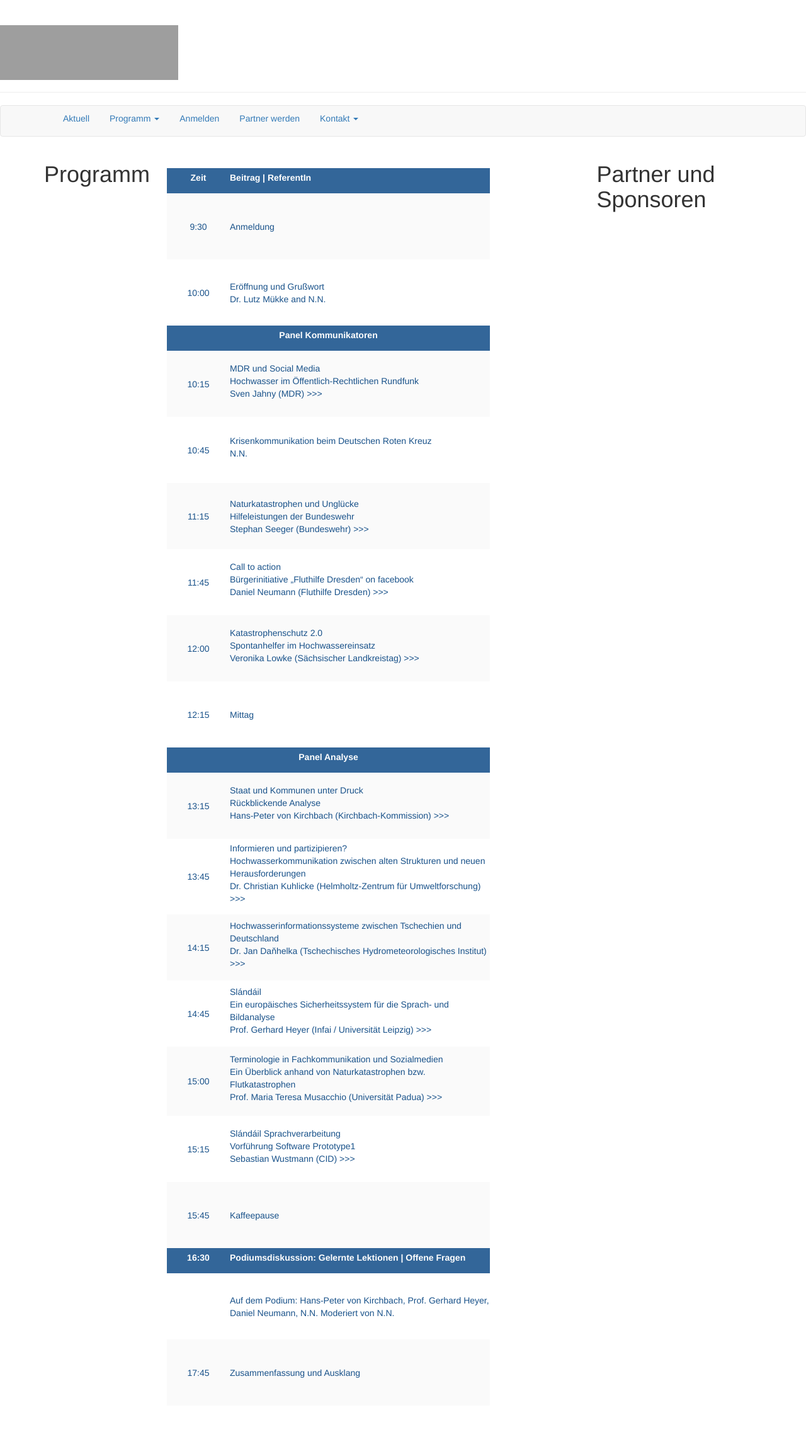
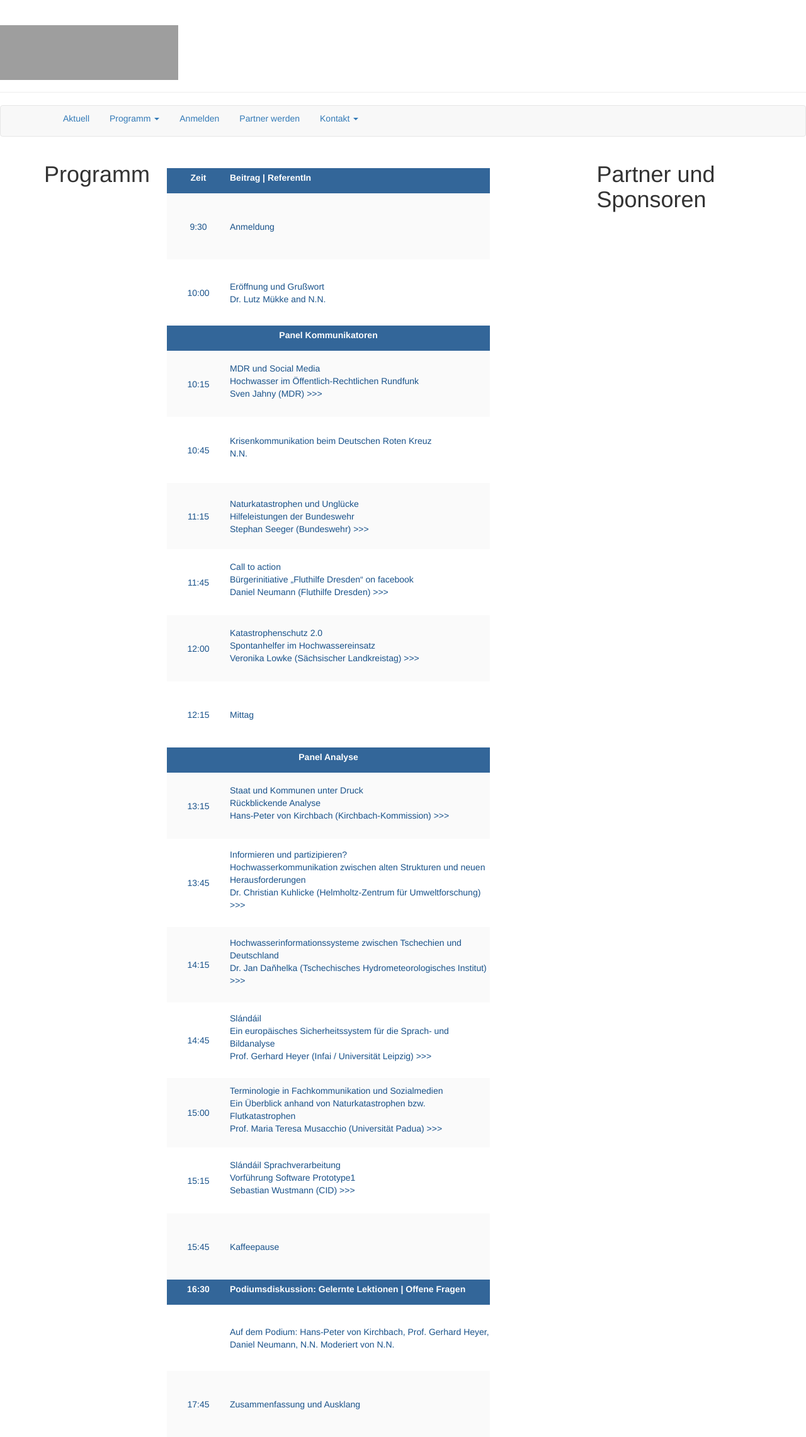
Before and after one commit to susedev/test, a Jekyll site: the page built from programm-uebersicht.html, in a window 1280 px wide. Shown: the whole page at 63% size. Built offline with Jekyll 4.4.1, drawn with Linux system fonts in a browser that asks for light colours; nearby versions of some CDN libraries; before the commit the page ends 2232 px from its top, so only the background shows below that; grey boxes are pictures that could not be loaded.

Commit message:
Edit from JekyllCMS

```diff
--- a/programm-uebersicht.html
+++ b/programm-uebersicht.html
@@ -84,23 +84,23 @@ title: Programm
 			</td>
 		</tr>
 		<tr>
-			<td style="background-color: rgb(255, 255, 255); border-color: rgb(255, 255, 255); text-align: center; vertical-align: middle; width: 100px; height: 120px;"><span style="color:#19528A;">13:45</span></td>
-			<td style="background-color: rgb(255, 255, 255); border-color: rgb(255, 255, 255); text-align: left; vertical-align: middle; height: 120px;">
+			<td style="background-color: rgb(255, 255, 255); border-color: rgb(255, 255, 255); text-align: center; vertical-align: middle; width: 100px; height: 140px;"><span style="color:#19528A;">13:45</span></td>
+			<td style="background-color: rgb(255, 255, 255); border-color: rgb(255, 255, 255); text-align: left; vertical-align: middle; height: 140px;">
 			<p><a href="http://eijc.github.io/data/beitraege-und-referentinnen.html#Kuhlicke"><span style="color:#19528A;">Informieren und partizipieren?</span></a><br />
 			<span style="color:#19528A;">Hochwasserkommunikation zwischen alten Strukturen und neuen Herausforderungen<br />
 			Dr. Christian Kuhlicke (Helmholtz-Zentrum f&uuml;r Umweltforschung) </span><a href="http://eijc.github.io/data/beitraege-und-referentinnen.html#Kuhlicke"><span style="color:#19528A;">&gt;&gt;&gt;</span></a></p>
 			</td>
 		</tr>
 		<tr>
-			<td style="background-color: rgb(250, 250, 250); border-color: rgb(255, 255, 255); text-align: center; vertical-align: middle; width: 100px; height: 105px;"><span style="color:#19528A;">14:15</span></td>
-			<td style="background-color: rgb(250, 250, 250); border-color: rgb(255, 255, 255); text-align: left; vertical-align: middle; height: 105px;">
+			<td style="background-color: rgb(250, 250, 250); border-color: rgb(255, 255, 255); text-align: center; vertical-align: middle; width: 100px; height: 120px;"><span style="color:#19528A;">14:15</span></td>
+			<td style="background-color: rgb(250, 250, 250); border-color: rgb(255, 255, 255); text-align: left; vertical-align: middle; height: 120px;">
 			<p><a href="http://eijc.github.io/data/beitraege-und-referentinnen.html#Danhelka"><span style="color:#19528A;">Hochwasserinformationssysteme zwischen Tschechien und Deutschland</span></a><br />
 			<span style="color:#19528A;">Dr. Jan Daňhelka (Tschechisches Hydrometeorologisches Institut) </span><a href="http://eijc.github.io/data/beitraege-und-referentinnen.html#Danhelka"><span style="color:#19528A;">&gt;&gt;&gt;</span></a></p>
 			</td>
 		</tr>
 		<tr>
-			<td style="background-color: rgb(255, 255, 255); border-color: rgb(255, 255, 255); text-align: center; vertical-align: middle; width: 100px; height: 105px;"><span style="color:#19528A;">14:45</span></td>
-			<td style="background-color: rgb(255, 255, 255); border-color: rgb(255, 255, 255); text-align: left; vertical-align: middle; height: 105px;">
+			<td style="background-color: rgb(255, 255, 255); border-color: rgb(255, 255, 255); text-align: center; vertical-align: middle; width: 100px; height: 120px;"><span style="color:#19528A;">14:45</span></td>
+			<td style="background-color: rgb(255, 255, 255); border-color: rgb(255, 255, 255); text-align: left; vertical-align: middle; height: 120px;">
 			<p><a href="http://eijc.github.io/data/beitraege-und-referentinnen.html#Heyer"><span style="color:#19528A;">Sl&aacute;nd&aacute;il</span></a><br />
 			<span style="color:#19528A;">Ein europ&auml;isches Sicherheitssystem f&uuml;r die Sprach- und Bildanalyse<br />
 			Prof. Gerhard Heyer (Infai / Universit&auml;t Leipzig) </span><a href="http://eijc.github.io/data/beitraege-und-referentinnen.html#Heyer"><span style="color:#19528A;">&gt;&gt;&gt;</span></a></p>
```
